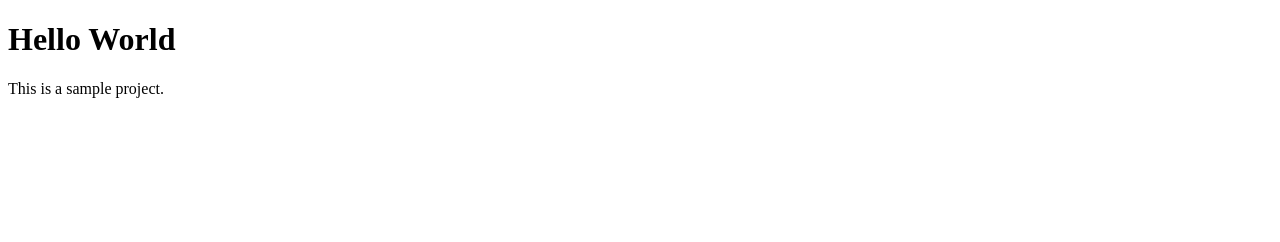
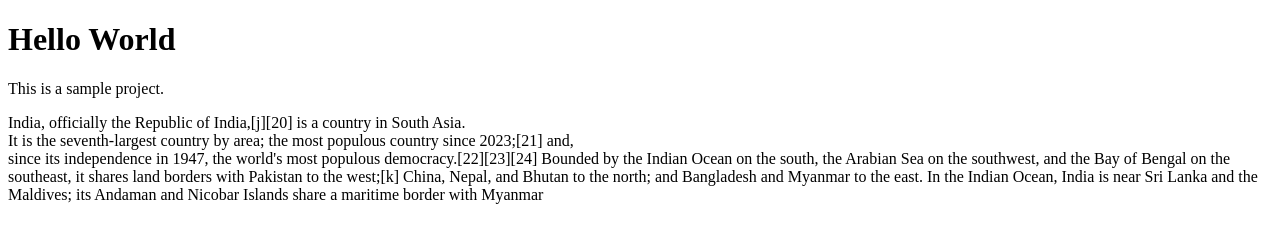
Before and after one commit to AshwinKaliraj/Module-2, a plain HTML site: page index.html in a window 1280 px wide. Drawn offline with Linux system fonts and the light colour scheme.

Commit message:
new para added

```diff
--- a/index.html
+++ b/index.html
@@ -6,5 +6,6 @@
 <body>
   <h1>Hello World</h1>
   <p>This is a sample project.</p>
+  <p>India, officially the Republic of India,[j][20] is a country in South Asia.<br> It is the seventh-largest country by area; the most populous country since 2023;[21] and,<br> since its independence in 1947, the world's most populous democracy.[22][23][24] Bounded by the Indian Ocean on the south, the Arabian Sea on the southwest, and the Bay of Bengal on the southeast, it shares land borders with Pakistan to the west;[k] China, Nepal, and Bhutan to the north; and Bangladesh and Myanmar to the east. In the Indian Ocean, India is near Sri Lanka and the Maldives; its Andaman and Nicobar Islands share a maritime border with Myanmar</p>
 </body>
 </html>
```
